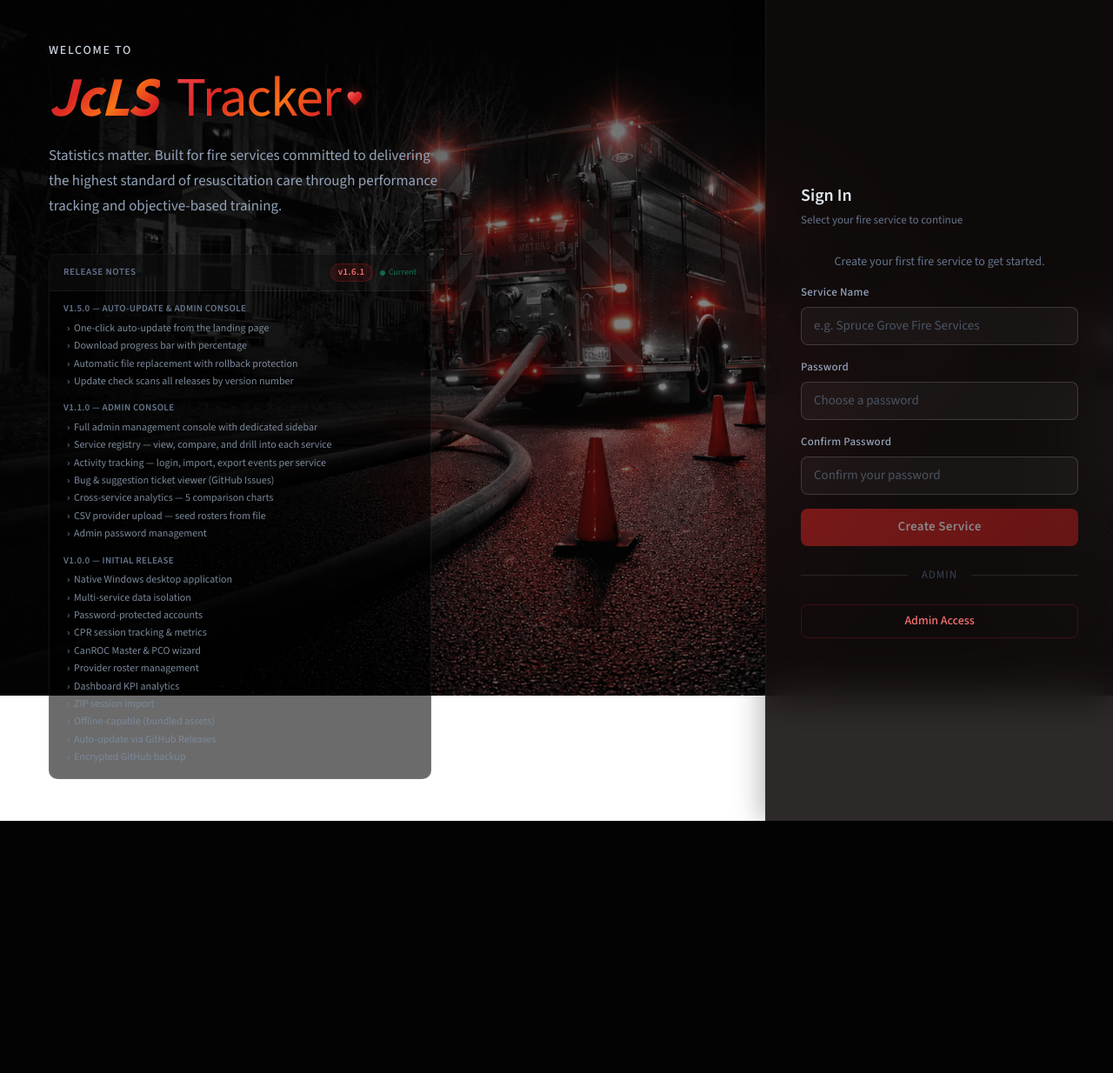
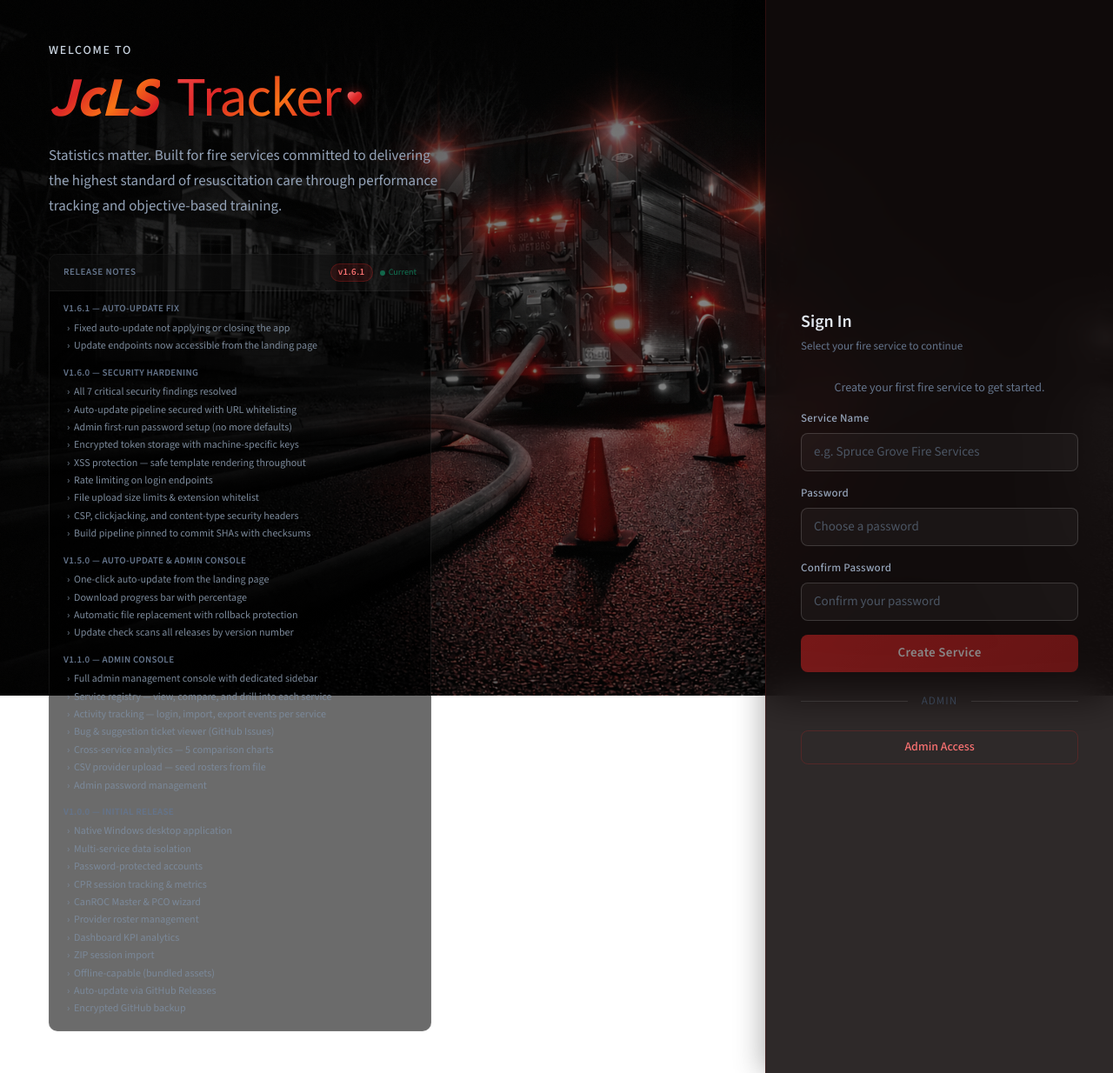
Before and after one commit to BaseballBinder/CPR-Tracker, a FastAPI app: page /landing in a window 1280 px wide. Shown: the whole page at 87% size. Before the commit the page ends 944 px from the top, so only its background shows below. Run offline with FastAPI, Linux system fonts and the light colour scheme; data that the repository does not hold is empty; some libraries are stand-ins or nearby versions.

Commit message:
docs: update landing page release notes to v1.6.1
Co-Authored-By: Claude Opus 4.6 <noreply@anthropic.com>

```diff
--- a/templates/pages/landing.html
+++ b/templates/pages/landing.html
@@ -592,7 +592,26 @@
                         </div>
                     </div>
 
-                    <p class="text-[11px] text-slate-500 font-semibold uppercase tracking-wide mb-1">v1.5.0 — Auto-Update &amp; Admin Console</p>
+                    <p class="text-[11px] text-slate-500 font-semibold uppercase tracking-wide mb-1">v1.6.1 — Auto-Update Fix</p>
+                    <ul class="release-notes space-y-0 pl-3" style="list-style-type: '›  ';">
+                        <li>Fixed auto-update not applying or closing the app</li>
+                        <li>Update endpoints now accessible from the landing page</li>
+                    </ul>
+
+                    <p class="text-[11px] text-slate-500 font-semibold uppercase tracking-wide mb-1 mt-3">v1.6.0 — Security Hardening</p>
+                    <ul class="release-notes space-y-0 pl-3" style="list-style-type: '›  ';">
+                        <li>All 7 critical security findings resolved</li>
+                        <li>Auto-update pipeline secured with URL whitelisting</li>
+                        <li>Admin first-run password setup (no more defaults)</li>
+                        <li>Encrypted token storage with machine-specific keys</li>
+                        <li>XSS protection — safe template rendering throughout</li>
+                        <li>Rate limiting on login endpoints</li>
+                        <li>File upload size limits &amp; extension whitelist</li>
+                        <li>CSP, clickjacking, and content-type security headers</li>
+                        <li>Build pipeline pinned to commit SHAs with checksums</li>
+                    </ul>
+
+                    <p class="text-[11px] text-slate-500 font-semibold uppercase tracking-wide mb-1 mt-3">v1.5.0 — Auto-Update &amp; Admin Console</p>
                     <ul class="release-notes space-y-0 pl-3" style="list-style-type: '›  ';">
                         <li>One-click auto-update from the landing page</li>
                         <li>Download progress bar with percentage</li>
```
